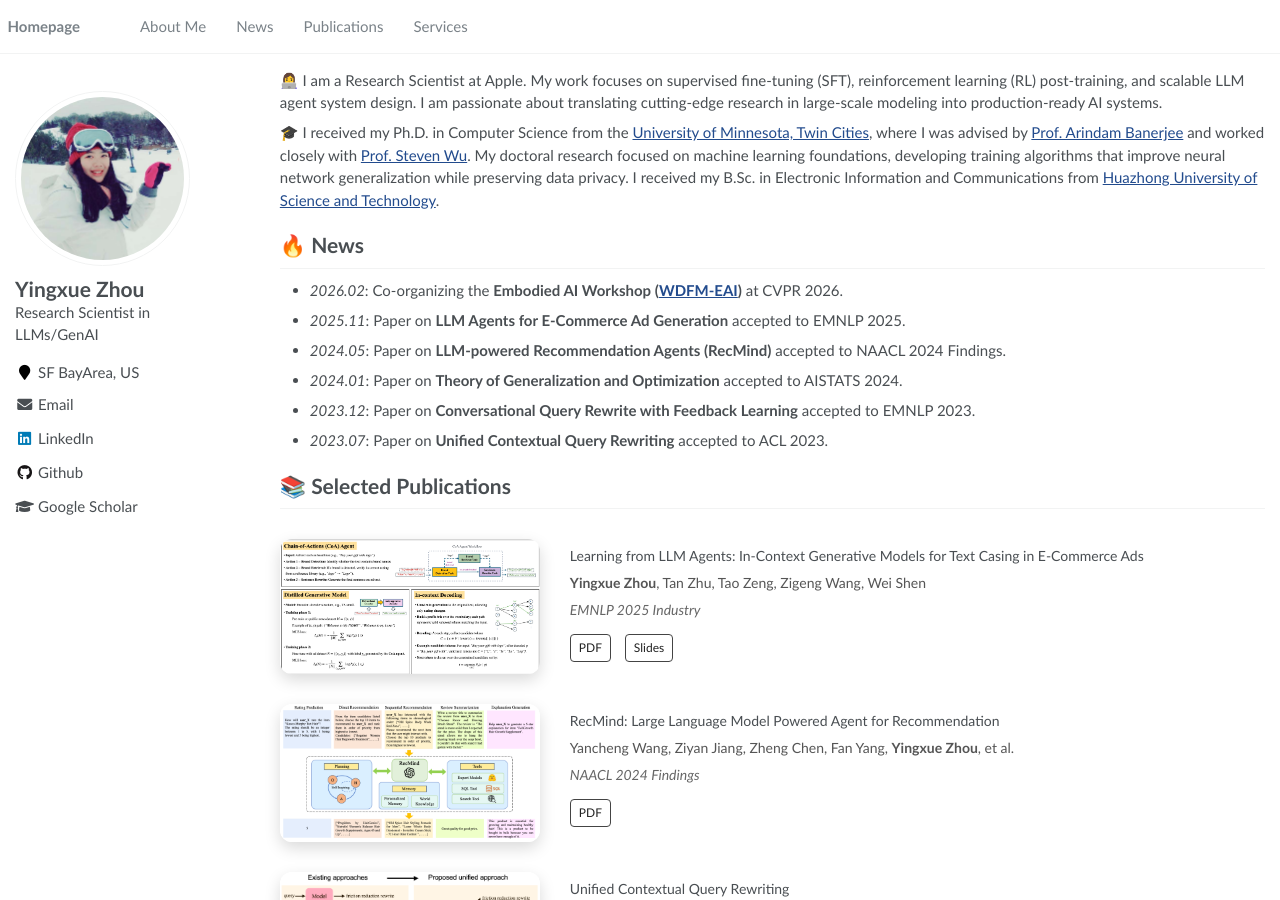
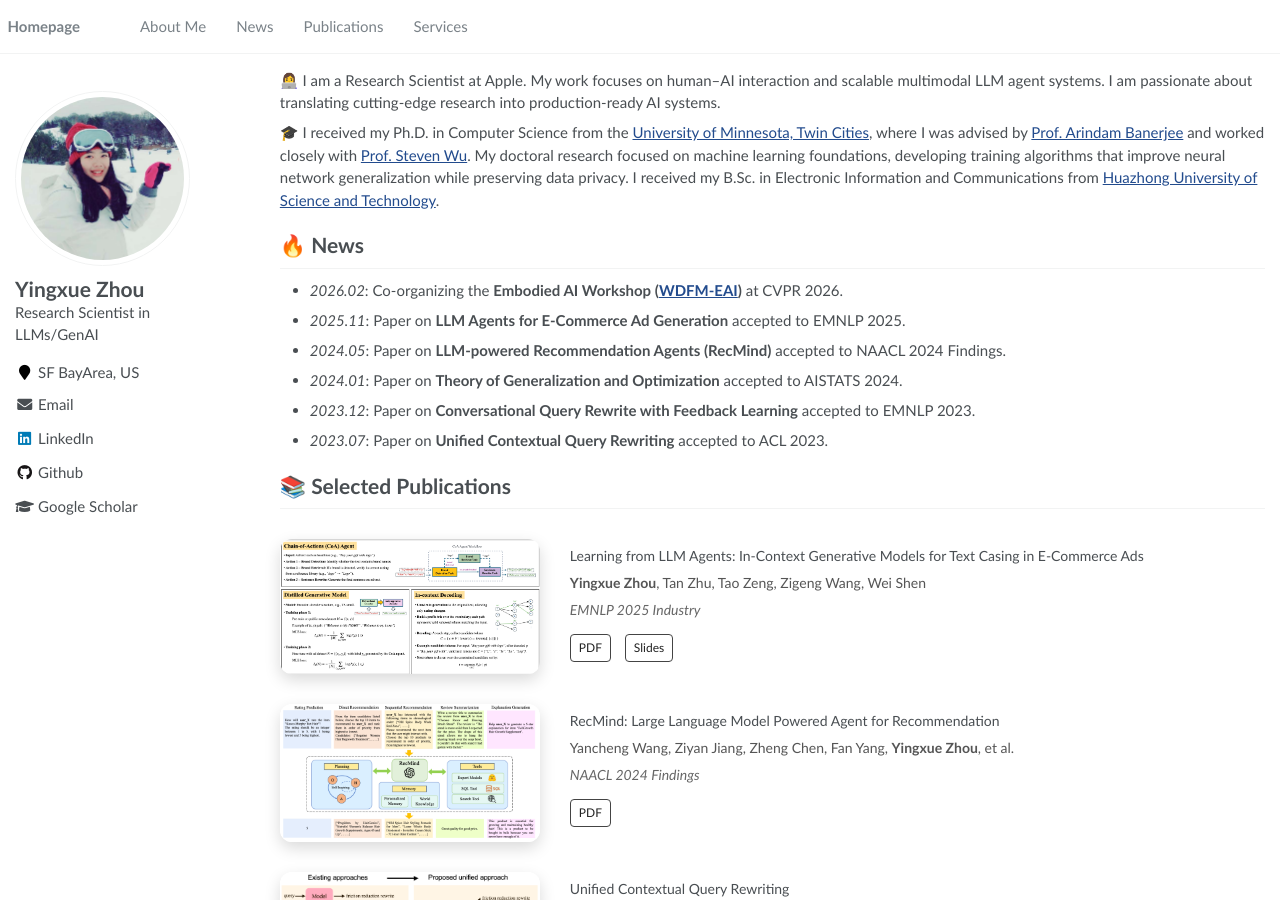
Before and after one commit to yzhou0877/yzhou0877.github.io, a Jekyll site: the page built from _pages/about.md, in a window 1280 px wide and 900 px high. Built offline with Jekyll 4.4.1, drawn with Linux system fonts in a browser that asks for light colours.

Commit message:
Update homepage bio

```diff
--- a/_pages/about.md
+++ b/_pages/about.md
@@ -16,7 +16,7 @@ redirect_from:
 {% assign url = gsDataBaseUrl | append: "google-scholar-stats/gs_data_shieldsio.json" %}
 
 <span class='anchor' id='about-me'></span>
-👩‍💻 I am a Research Scientist at Apple. My work focuses on supervised fine-tuning (SFT), reinforcement learning (RL) post-training, and scalable LLM agent system design.  I am passionate about translating cutting-edge research in large-scale modeling into production-ready AI systems.
+👩‍💻 I am a Research Scientist at Apple. My work focuses on human–AI interaction and scalable multimodal LLM agent systems. I am passionate about translating cutting-edge research into production-ready AI systems.
 
 🎓 I received my Ph.D. in Computer Science from the [University of Minnesota, Twin Cities](https://twin-cities.umn.edu/), where I was advised by [Prof. Arindam Banerjee](https://arindam.cs.illinois.edu/) and worked closely with [Prof. Steven Wu](https://zstevenwu.com/). My doctoral research focused on machine learning foundations, developing training algorithms that improve neural network generalization while preserving data privacy. I received my B.Sc. in Electronic Information and Communications from [Huazhong University of Science and Technology](https://english.hust.edu.cn/).
 
```
